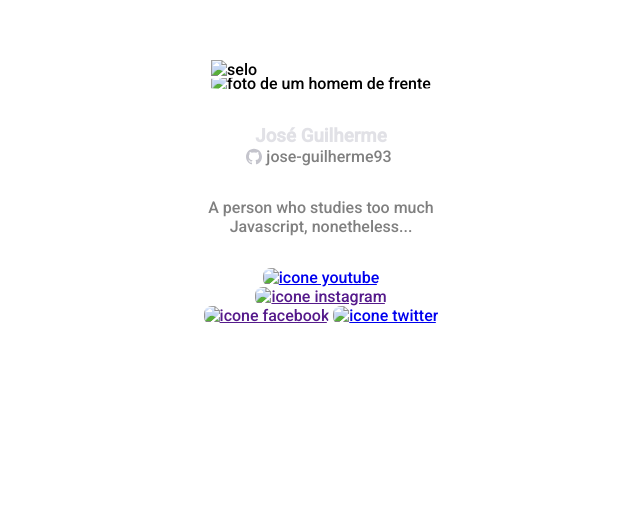
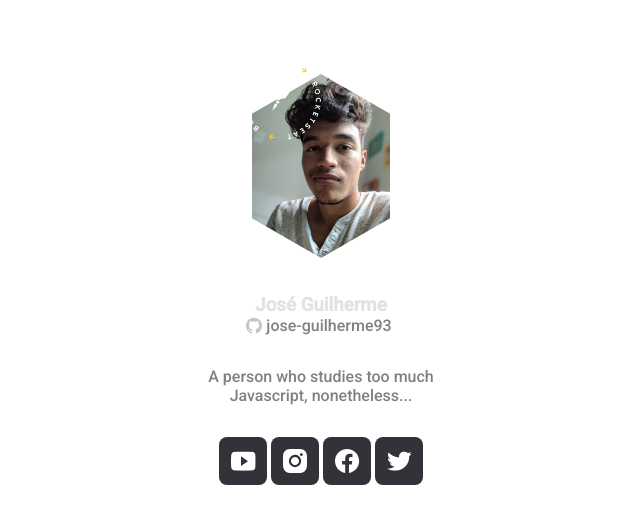
Before and after one commit to jose-guilherme93/Cool-ticket, a plain HTML site: page index.html in a window 1280 px wide. Shown: the part 110-634 px from the top of the page, without its empty margins (319-959 px from the left). Drawn offline with Linux system fonts and the light colour scheme; the site is published under a folder, as on GitHub Pages, so addresses that start at the root find nothing.

Commit message:
delete slash of path of images

```diff
--- a/index.html
+++ b/index.html
@@ -17,9 +17,9 @@
             <section class="image-perfil">
                 <span>
 
-                    <img src="/assets/build.svg" class="selo" alt="selo">
+                    <img src="assets/build.svg" class="selo" alt="selo">
                 </span>
-                <img src="/assets/foto-perfil.jpg" class="avatar" alt="foto de um homem de frente">
+                <img src="assets/foto-perfil.jpg" class="avatar" alt="foto de um homem de frente">
 
             </section>
 
@@ -33,13 +33,13 @@
             <p class="text-description">A person who studies too much Javascript, nonetheless...</p>
 
             <section class="imagesSocialMedia">
-                <a href="https://www.youtube.com/channel/UC0SE0ZpXJE8rn9Sypl7uAoQ" target="_blank"><img src="/assets/youtube.svg" class="rounded"  alt="icone youtube"></a>
+                <a href="https://www.youtube.com/channel/UC0SE0ZpXJE8rn9Sypl7uAoQ" target="_blank"><img src="assets/youtube.svg" class="rounded"  alt="icone youtube"></a>
 
-                <a href="" target="_blank"><img src="/assets/instagram.svg"class="rounded" alt="icone instagram"></a>
+                <a href="" target="_blank"><img src="assets/instagram.svg"class="rounded" alt="icone instagram"></a>
 
-                <a href="" target="_blank"> <img src="/assets/facebook.svg"class="rounded" alt="icone facebook"></a>
+                <a href="" target="_blank"> <img src="assets/facebook.svg"class="rounded" alt="icone facebook"></a>
 
-                <a href=" target="_blank"><img src="/assets/twitter.svg"class="rounded" alt="icone twitter"></a>
+                <a href=" target="_blank"><img src="assets/twitter.svg"class="rounded" alt="icone twitter"></a>
 
 
 
```
